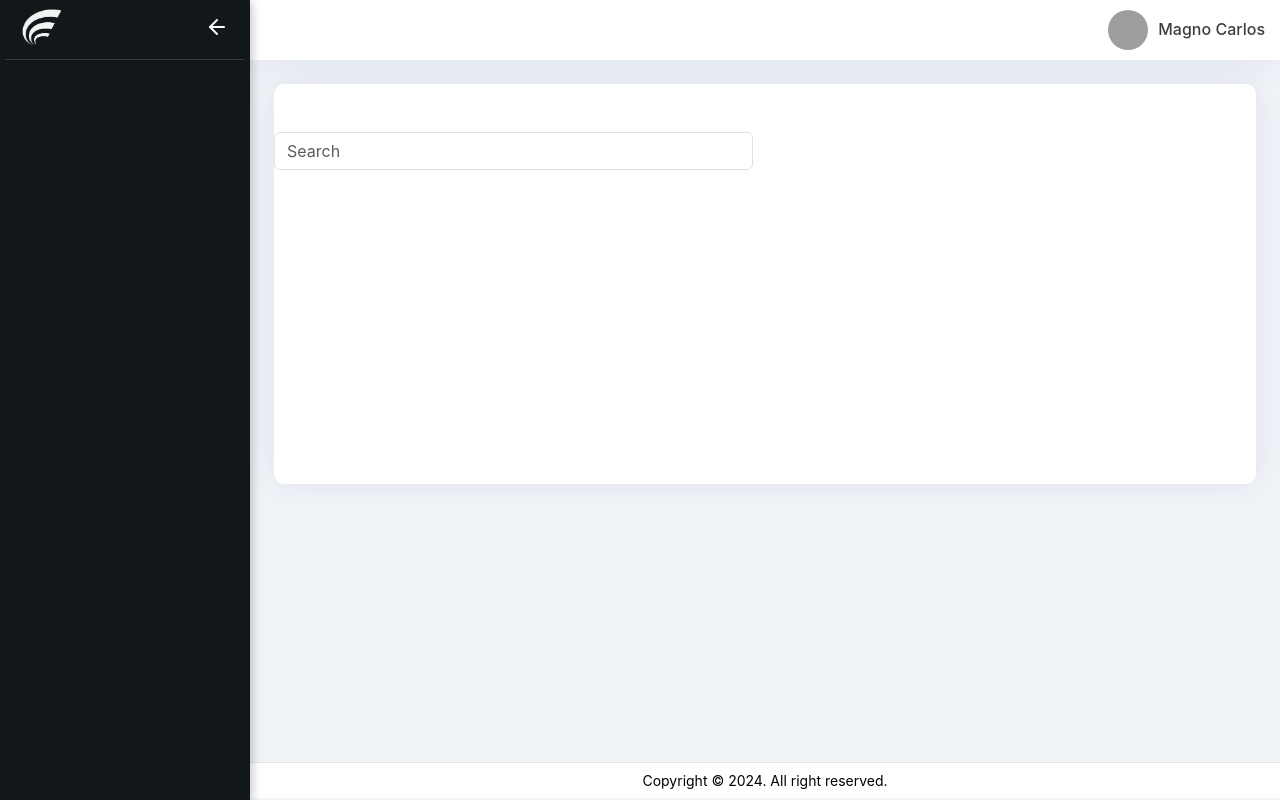
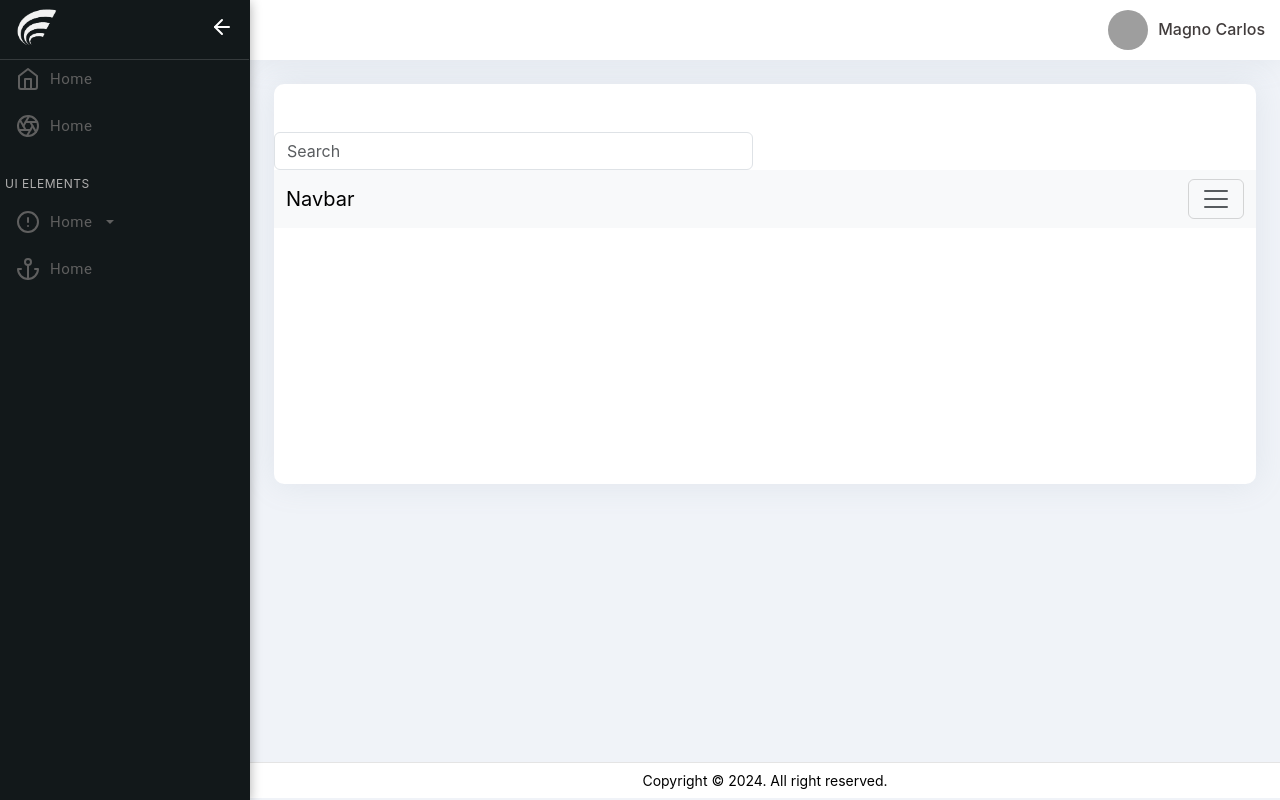
Before and after one commit to geocacio/Hostmarq-Vue, a Vue app: page / in a window 1280 px wide. Built offline with nearby package versions, Linux system fonts and the light colour scheme; grey boxes are pictures that could not be loaded.

Commit message:
adiciona o popper

```diff
--- a/package.json
+++ b/package.json
@@ -12,6 +12,7 @@
     "lint": "eslint . --ext .vue,.js,.jsx,.cjs,.mjs,.ts,.tsx,.cts,.mts --fix --ignore-path .gitignore"
   },
   "dependencies": {
+    "@popperjs/core": "^2.11.8",
     "bootstrap": "^5.3.2",
     "pinia": "^2.1.7",
     "vue": "^3.3.11",
--- a/src/App.vue
+++ b/src/App.vue
@@ -41,7 +41,7 @@ const dropdownOptions = [
 
             <div class="body-sidebar">
                 <nav class="main-menu">
-                    <div class="collapse navbar-collapse">
+                    <div class="collapse navbar-collapse show">
                         <ul class="nav-menu navbar-nav me-auto mb-2 mb-lg-0">
                             <li class="nav-item">
                                 <a class="nav-link active" aria-current="page" href="#">
@@ -116,6 +116,43 @@ const dropdownOptions = [
                             <InputComponent type="text" placeholder="Search" />
                         </div>
                     </div>
+
+                    <nav class="navbar navbar-light bg-light">
+  <div class="container-fluid">
+    <a class="navbar-brand" href="#">Navbar</a>
+    <button class="navbar-toggler" type="button" data-bs-toggle="collapse" data-bs-target="#navbarSupportedContent" aria-controls="navbarSupportedContent" aria-expanded="false" aria-label="Toggle navigation">
+      <span class="navbar-toggler-icon"></span>
+    </button>
+    <div class="collapse navbar-collapse" id="navbarSupportedContent">
+      <ul class="navbar-nav me-auto mb-2 mb-lg-0">
+        <li class="nav-item">
+          <a class="nav-link active" aria-current="page" href="#">Home</a>
+        </li>
+        <li class="nav-item">
+          <a class="nav-link" href="#">Link</a>
+        </li>
+        <li class="nav-item dropdown">
+          <a class="nav-link dropdown-toggle" href="#" id="navbarDropdown" role="button" data-bs-toggle="dropdown" aria-expanded="false">
+            Dropdown
+          </a>
+          <ul class="dropdown-menu" aria-labelledby="navbarDropdown">
+            <li><a class="dropdown-item" href="#">Action</a></li>
+            <li><a class="dropdown-item" href="#">Another action</a></li>
+            <li><hr class="dropdown-divider"></li>
+            <li><a class="dropdown-item" href="#">Something else here</a></li>
+          </ul>
+        </li>
+        <li class="nav-item">
+          <a class="nav-link disabled" href="#" tabindex="-1" aria-disabled="true">Disabled</a>
+        </li>
+      </ul>
+      <form class="d-flex">
+        <input class="form-control me-2" type="search" placeholder="Search" aria-label="Search">
+        <button class="btn btn-outline-success" type="submit">Search</button>
+      </form>
+    </div>
+  </div>
+</nav>
                 </div>
 
             </div>
--- a/src/assets/sass/styles.scss
+++ b/src/assets/sass/styles.scss
@@ -32,7 +32,6 @@ a{
         max-width: 61px;
         z-index: 996;
         transition: all 0.3s;
-        padding: 0 5px 10px 5px;
         overflow-y: auto;
         scrollbar-width: thin;
         scrollbar-color: #aab7cf transparent;
--- a/src/main.ts
+++ b/src/main.ts
@@ -14,3 +14,5 @@ app.use(createPinia())
 app.use(router)
 
 app.mount('#app')
+
+import "bootstrap/dist/js/bootstrap.js"
```
Also changed, not shown: 1 other file (tests, documents, lock files or other folders).
